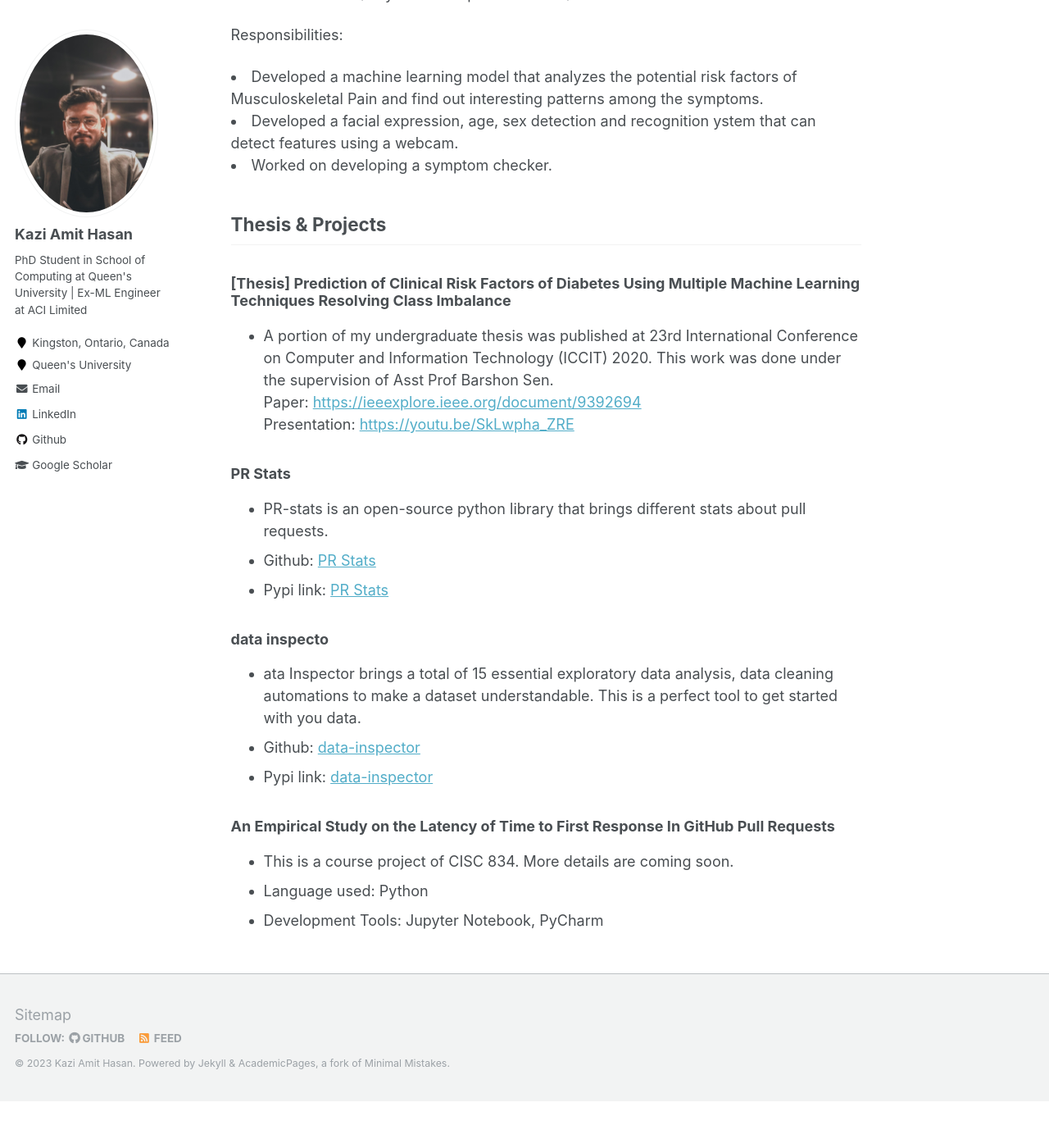
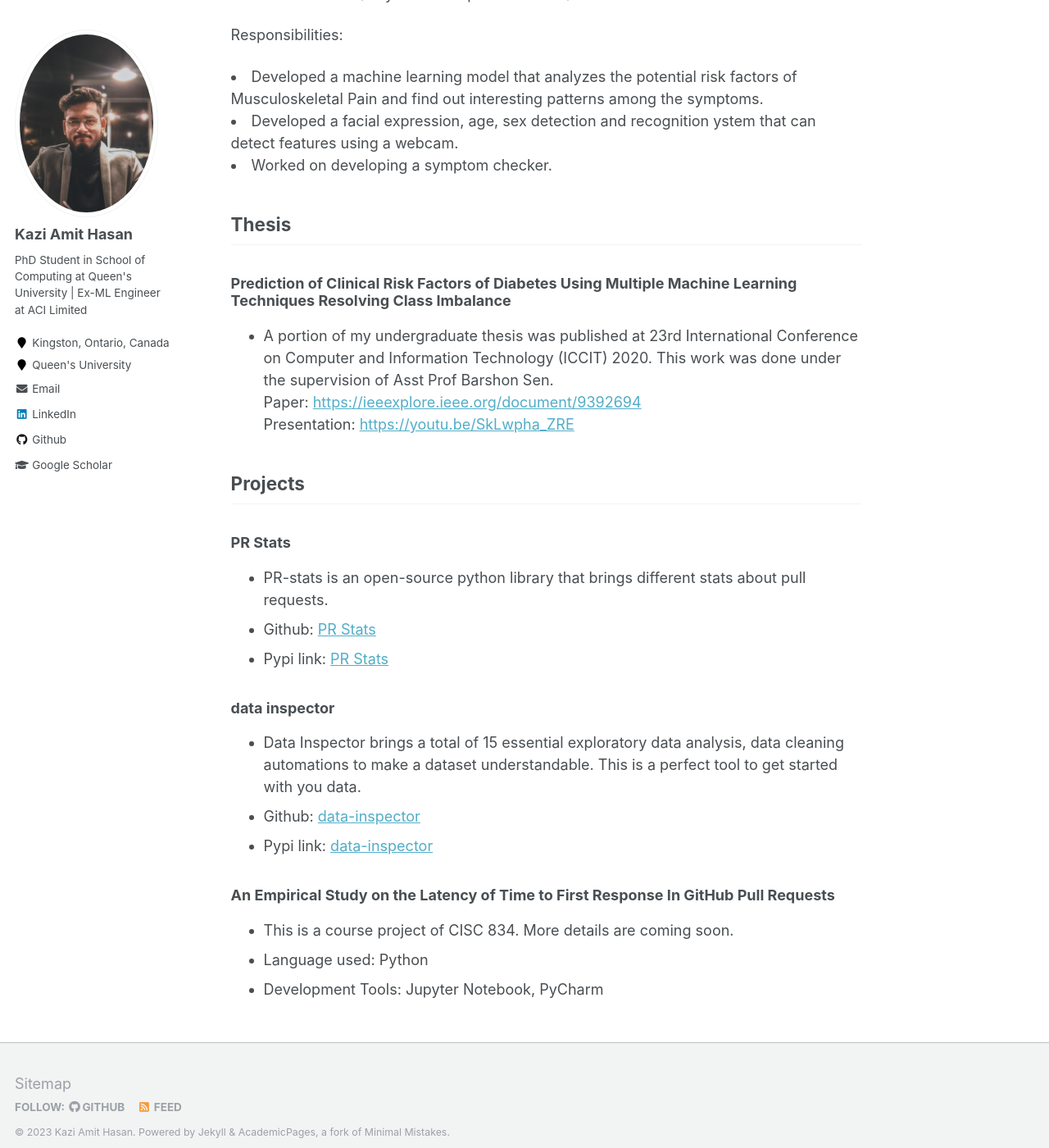
Before and after one commit to KaziAmitHasan/kaziamithasan.github.io, a Jekyll site: the page built from _pages/experiences.md, in a window 1280 px wide and 1400 px high, scrolled down 1602 px. Shown: the whole window at 82% size. Built offline with Jekyll 4.4.1, drawn with Linux system fonts in a browser that asks for light colours; before the commit the page ends 2945 px from its top, so only the background shows below that.

Commit message:
info updated

```diff
--- a/_pages/experiences.md
+++ b/_pages/experiences.md
@@ -51,21 +51,22 @@ Responsibilities:
   ystem that can detect features using a webcam.</li>
 <li>Worked on developing a symptom checker.</li>
 
-## Thesis & Projects
+## Thesis
 
-### [Thesis] Prediction of Clinical Risk Factors of Diabetes Using Multiple Machine Learning Techniques Resolving Class Imbalance
+### Prediction of Clinical Risk Factors of Diabetes Using Multiple Machine Learning Techniques Resolving Class Imbalance
 
 - A portion of my undergraduate thesis was published at 23rd International Conference on Computer and Information Technology (ICCIT) 2020. This work was done under the supervision of Asst Prof Barshon Sen. <br>
   Paper: <a href="https://ieeexplore.ieee.org/document/9392694">https://ieeexplore.ieee.org/document/9392694 </a><br>
   Presentation: <a href="https://youtu.be/SkLwpha_ZRE">https://youtu.be/SkLwpha_ZRE</a>
 
+## Projects
 ### PR Stats
 - PR-stats is an open-source python library that brings different stats about pull requests.
 - Github: <a href="https://github.com/AmitHasanShuvo/PR-stats">PR Stats</a> <br>
 - Pypi link: <a href="https://pypi.org/project/pr-stats/">PR Stats</a>
 
-### data inspecto
-- ata Inspector brings a total of 15 essential exploratory data analysis, data cleaning automations to make a dataset understandable. This is a perfect tool to get started with you data.
+### data inspector
+- Data Inspector brings a total of 15 essential exploratory data analysis, data cleaning automations to make a dataset understandable. This is a perfect tool to get started with you data.
 - Github: <a href="https://github.com/AmitHasanShuvo/data-inspector">data-inspector</a> <br>
 - Pypi link: <a href="https://pypi.org/project/data-inspector/">data-inspector</a>
 
```
